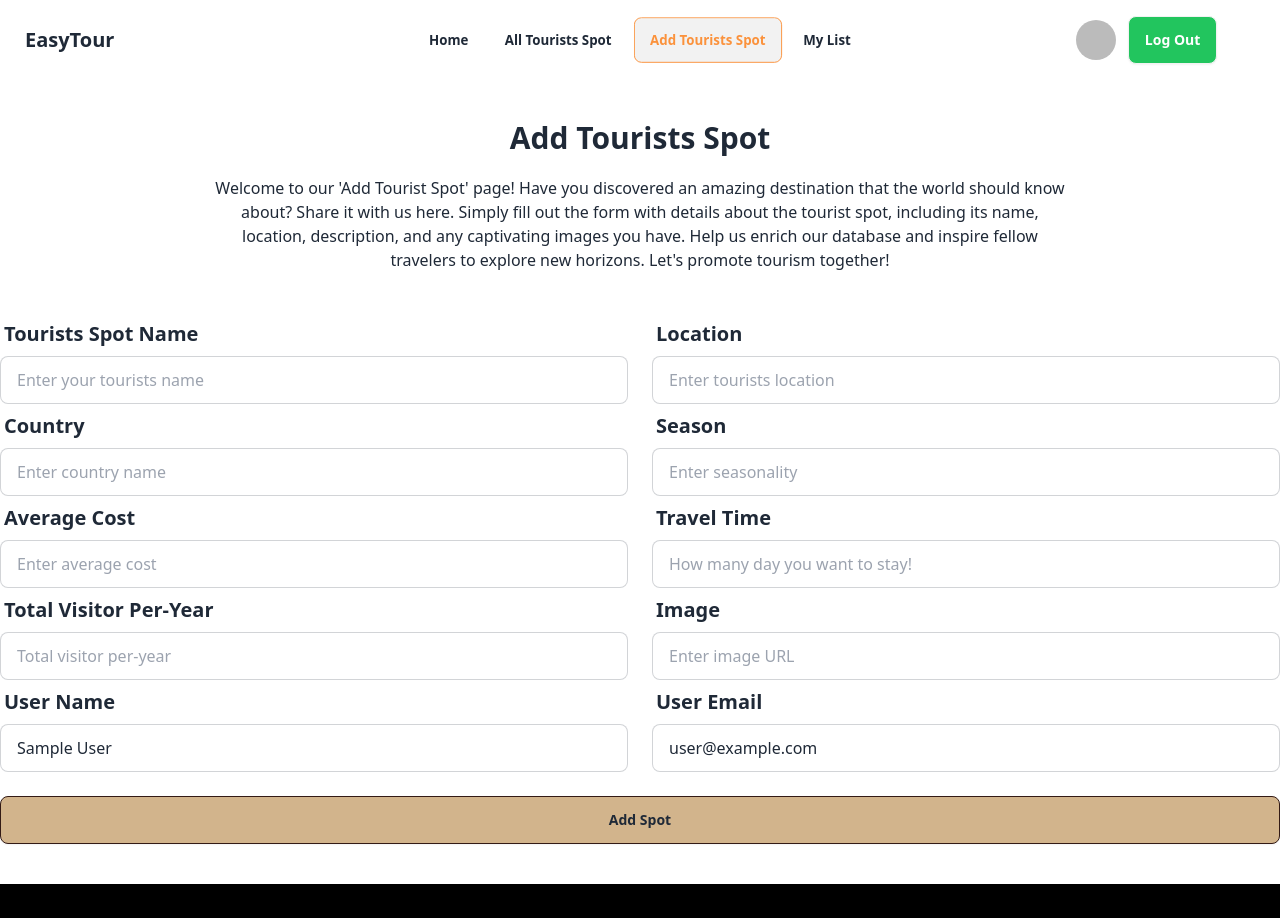
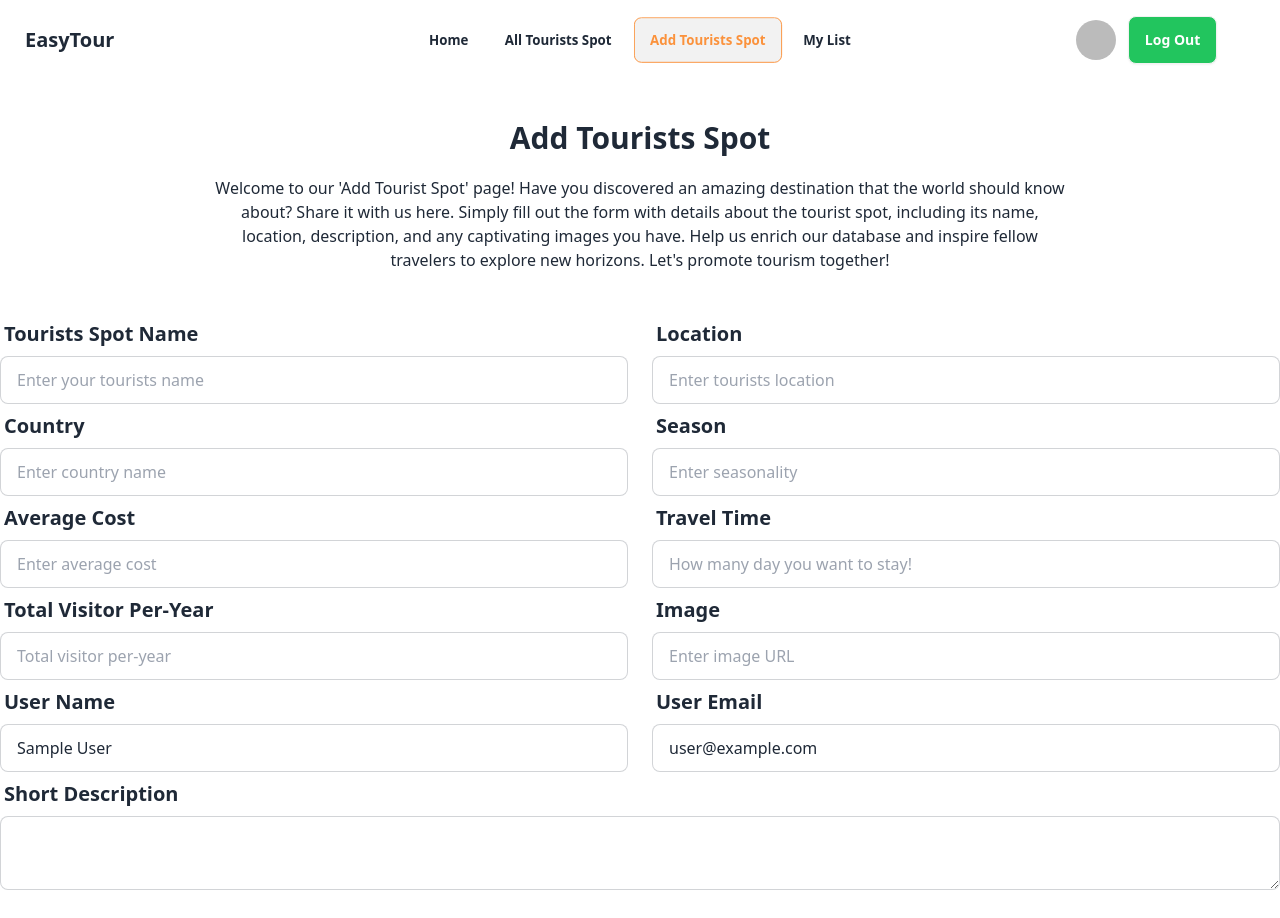
Before and after one commit to mehedi-hasan02/Easy-tour-client, a React (Vite) app: page /addTouristsSpots in a window 1280 px wide. Shown: the top 918 px of the page. Built offline with nearby package versions, Linux system fonts and the light colour scheme; no server answers; sample sign-in values are in the browser's storage.

Commit message:
implement add tourist-spot functionality

```diff
--- a/package.json
+++ b/package.json
@@ -21,7 +21,9 @@
     "react-icons": "^5.1.0",
     "react-router-dom": "^6.23.0",
     "react-simple-typewriter": "^5.0.1",
-    "sort-by": "^1.2.0"
+    "sort-by": "^1.2.0",
+    "sweetalert": "^2.1.2",
+    "sweetalert2": "^11.10.8"
   },
   "devDependencies": {
     "@types/react": "^18.2.66",
--- a/src/Components/Pages/AddTouristsSpot.jsx
+++ b/src/Components/Pages/AddTouristsSpot.jsx
@@ -1,11 +1,54 @@
 import { useContext } from "react";
 import { AuthContext } from "../AuthProvider/AuthProvider";
+import swal from 'sweetalert';
 
 const AddTouristsSpot = () => {
 
     const { users } = useContext(AuthContext);
     const userName = users.displayName;
     const userEmail = users.email;
+
+    const handelAddTourist = e => {
+        e.preventDefault();
+        const form = e.target;
+
+        const userName = form.userName.value;
+        const userEmail = form.userEmail.value;
+        const spotName = form.name.value;
+        const location = form.location.value;
+        const country = form.country.value;
+        const season = form.season.value;
+        const avgCost = form.avgCost.value;
+        const TravelTime = form.TravelTime.value;
+        const TotalVisitor = form.TotalVisitor.value;
+        const image = form.image.value;
+        const shortDescription = form.shortDescription.value;
+
+        const touristSpotDetails = { userName, userEmail, spotName, location, country, season, avgCost, TravelTime, TotalVisitor, image, shortDescription }
+
+        fetch('http://localhost:8000/tourist', {
+            method: 'POST',
+            headers: {
+                'Content-Type': 'application/json',
+            },
+            body: JSON.stringify(touristSpotDetails)
+        })
+        .then(res=>res.json())
+        .then(data=>{
+            form.reset()
+            // console.log(data)
+            if(data.insertedId)
+            {
+                swal({
+                    title: "Success",
+                    text: "Coffee Added Successfully",
+                    icon: "success",
+                    dangerMode: true,
+                  })
+            }
+        })
+
+    }
 
     return (
         <div>
@@ -14,7 +57,7 @@ const AddTouristsSpot = () => {
                 <p className="w-2/3 mx-auto">Welcome to our 'Add Tourist Spot' page! Have you discovered an amazing destination that the world should know about? Share it with us here. Simply fill out the form with details about the tourist spot, including its name, location, description, and any captivating images you have. Help us enrich our database and inspire fellow travelers to explore new horizons. Let's promote tourism together!</p>
             </div>
             <div className="mt-10 mb-10">
-                <form>
+                <form onSubmit={handelAddTourist}>
                     <div className="flex justify-center gap-6">
                         <div className="w-full">
                             <label className="label">
@@ -48,7 +91,7 @@ const AddTouristsSpot = () => {
                             <label className="label">
                                 <span className="label-text text-xl font-semibold">Average Cost</span>
                             </label>
-                            <input type="text" name="avgCost" placeholder="Enter average cost" className="input input-bordered w-full" />
+                            <input type="number" name="avgCost" placeholder="Enter average cost" className="input input-bordered w-full" />
                         </div>
                         <div className="w-full">
                             <label className="label">
@@ -85,8 +128,13 @@ const AddTouristsSpot = () => {
                             <input type="email" name="userEmail" readOnly defaultValue={userEmail} className="input input-bordered w-full" />
                         </div>
                     </div>
-
-                    <input type="submit" value="Add Spot" className="btn btn-block bg-[#D2B48C] border border-[#331A15] hover:bg-[#D2B48C] hover:border-[#331A15] mt-6" />
+                    <div className="w-full">
+                        <label className="label">
+                            <span className="label-text text-xl font-semibold">Short Description</span>
+                        </label>
+                        <textarea name="shortDescription" className="textarea textarea-bordered w-full"></textarea>
+                    </div>
+                    <input type="submit" value="Add Tourist Spot" className="btn btn-block bg-[#D2B48C] border border-[#331A15] hover:bg-[#D2B48C] hover:border-[#331A15] mt-6" />
                 </form>
             </div>
         </div>
--- a/src/Route/PrivateRoute/PrivateRouter.jsx
+++ b/src/Route/PrivateRoute/PrivateRouter.jsx
@@ -4,8 +4,6 @@ import { AuthContext } from "../../Components/AuthProvider/AuthProvider";
 
 const PrivateRouter = ({children}) => {
         const { users, loading } = useContext(AuthContext);
-
-    console.log(users);
 
 
     if (users) {
```
Also changed, not shown: 1 other file (tests, documents, lock files or other folders).
